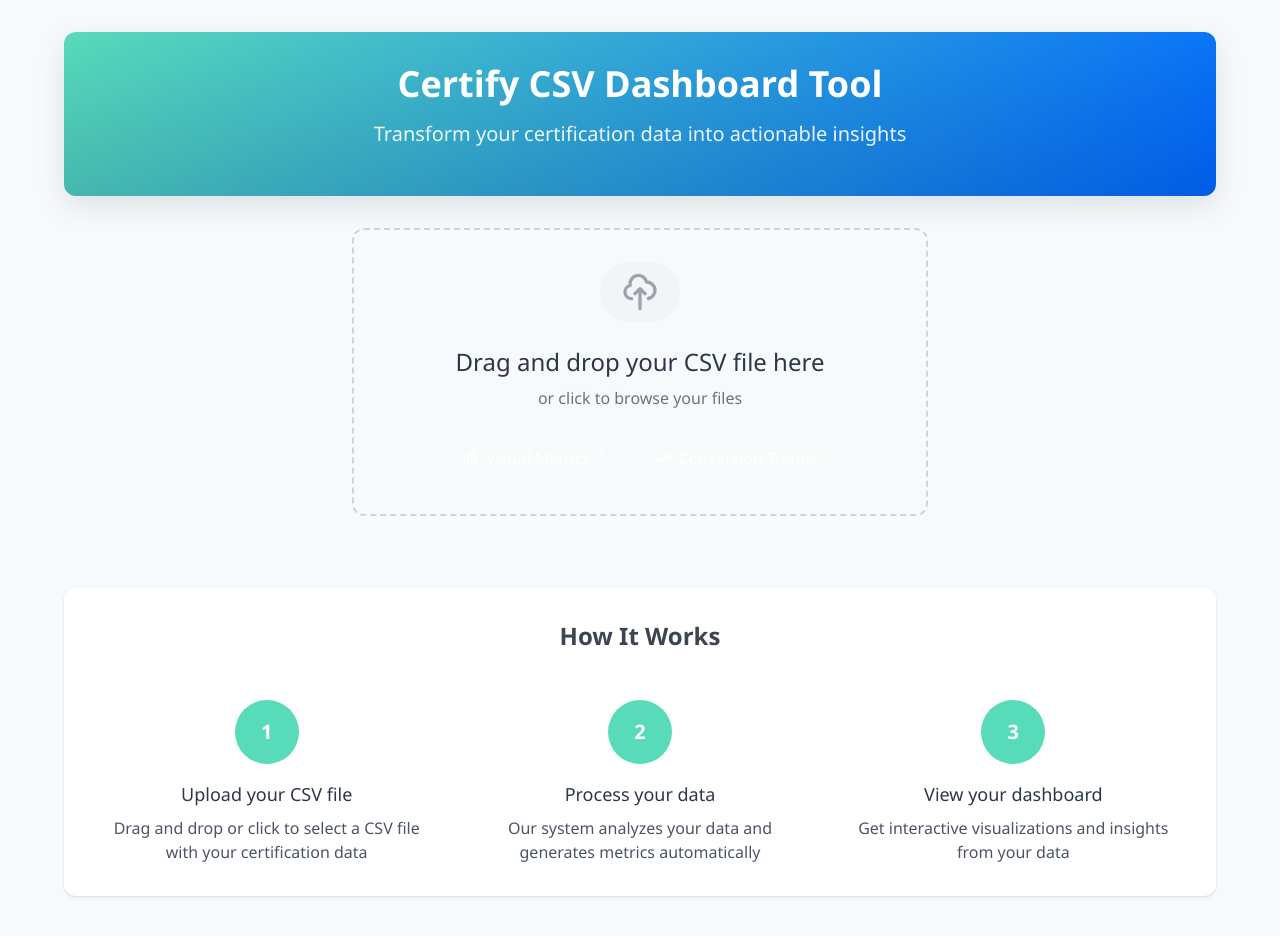
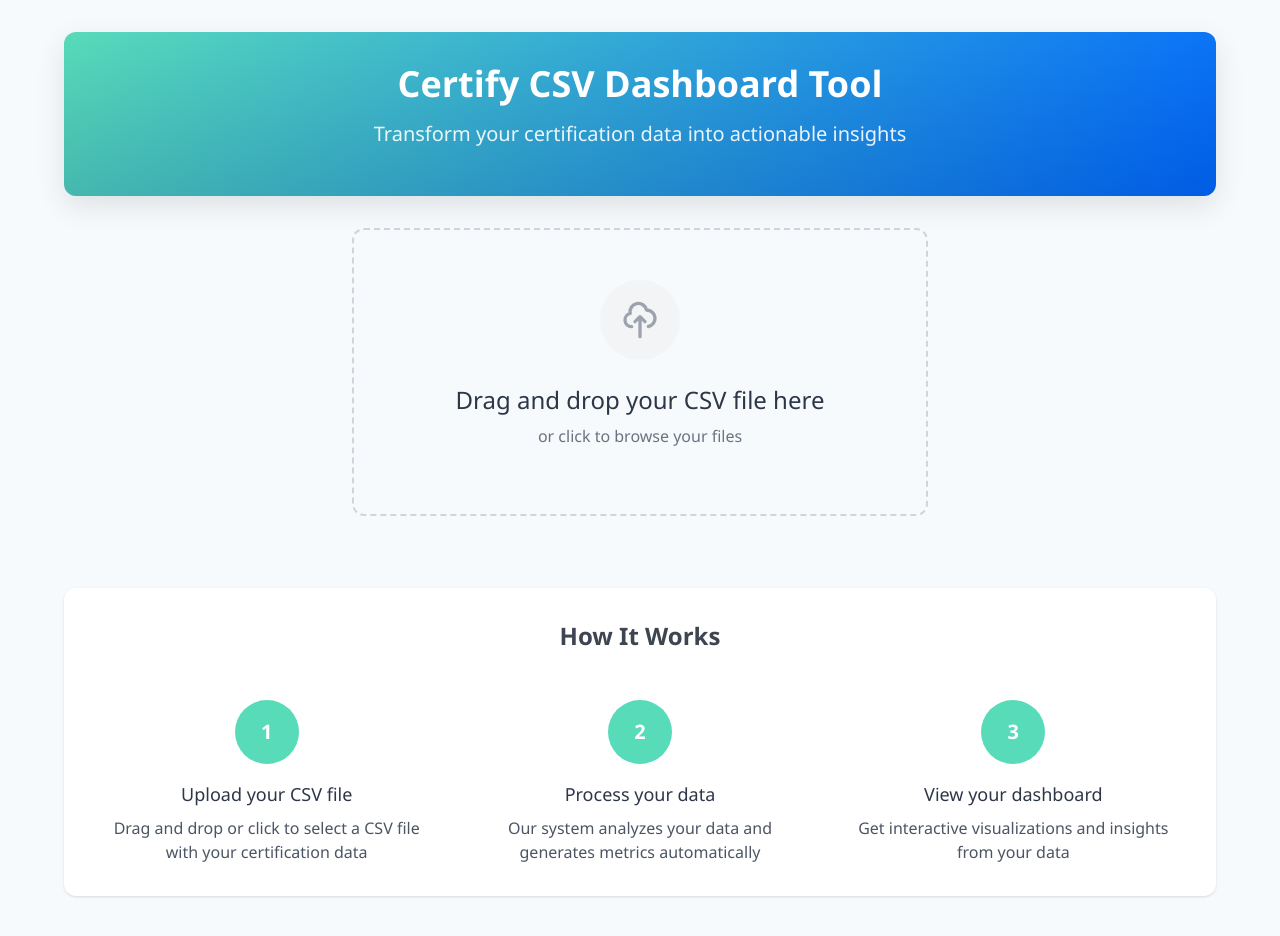
Before and after one commit to freshrandy/csv-to-dashboard, a React (Create React App) app: page / in a window 1280 px wide. Shown: the top 936 px of the page. Built offline with nearby package versions, Linux system fonts and the light colour scheme.

Commit message:
revert back edits and small splash screen edit.

```diff
--- a/src/ActivityMetrics.js
+++ b/src/ActivityMetrics.js
@@ -58,11 +58,6 @@ const ActivityMetrics = ({ metrics, config }) => {
       content:
         "The percentage of assessments that covered multiple floors. Multi-floor assessments are important for homes with more than one level.",
     },
-    multiCompleteHomes: {
-      title: "Multiple Complete Visits",
-      content:
-        "Number of unique addresses (including unit number) that have more than one 'Complete' assessment during the selected period.", // Content updated
-    },
   };
 
   // Extract data directly from the metrics object
@@ -109,12 +104,7 @@ const ActivityMetrics = ({ metrics, config }) => {
     return cards.filter((card) => shouldShowCard(card)).length;
   };
 
-  const column1Cards = [
-    "totalScans",
-    "uniqueVisits",
-    "activeEmployees",
-    "multiCompleteHomes",
-  ];
+  const column1Cards = ["totalScans", "uniqueVisits", "activeEmployees"];
   const column2Cards = ["conversionRate", "nodesInstalled", "nodesRecommended"];
   const column3Cards = ["installRatio", "avgRoomsTested", "multiFloorRate"];
 
@@ -215,18 +205,6 @@ const ActivityMetrics = ({ metrics, config }) => {
             />
           )}
 
-          {/* UPDATED Metric Card for Homes with Multiple COMPLETE Visits */}
-          {shouldShowCard("multiCompleteHomes") && (
-            <MetricCard
-              title="Multiple Complete Visits"
-              value={multiCompleteHomes}
-              subtitle="addresses with >1 complete assessment"
-              colorScheme="secondary"
-              tooltipContent={tooltipContent.multiCompleteHomes.content}
-              tooltipTitle={tooltipContent.multiCompleteHomes.title}
-            />
-          )}
-
           {renderInfoCard(1)}
         </div>
 
--- a/src/ConfigurationPanel.js
+++ b/src/ConfigurationPanel.js
@@ -91,23 +91,6 @@ const ConfigurationPanel = ({
                   )}
                 </div>
                 <span className="text-sm">Unique Homes</span>
-              </div>
-
-              {/* Multiple Complete Visits */}
-              <div
-                className="flex items-center p-2 rounded hover:bg-gray-50 cursor-pointer"
-                onClick={() => onToggleComponent("multiCompleteHomes")}
-              >
-                <div
-                  className={`w-4 h-4 rounded-full mr-2 flex items-center justify-center ${
-                    config.multiCompleteHomes ? "bg-teal-500" : "bg-gray-300"
-                  }`}
-                >
-                  {config.multiCompleteHomes && (
-                    <div className="w-2 h-2 bg-white rounded-full"></div>
-                  )}
-                </div>
-                <span className="text-sm">Multiple Complete Visits</span>
               </div>
 
               <div
--- a/src/Dashboard.js
+++ b/src/Dashboard.js
@@ -201,7 +201,6 @@ const Dashboard = ({
           installRatio: true,
           avgRoomsTested: true,
           multiFloorRate: true,
-          multiCompleteHomes: false,
         };
   });
 
--- a/src/ImprovedSplashScreen.js
+++ b/src/ImprovedSplashScreen.js
@@ -149,47 +149,6 @@ const ImprovedSplashScreen = ({ onFileSelect, file, isProcessing }) => {
               <p className="text-gray-500 mb-4">
                 or click to browse your files
               </p>
-
-              <div className="flex gap-4 mt-2">
-                <AnimatedFeaturePill
-                  icon={
-                    <svg
-                      className="w-4 h-4"
-                      fill="none"
-                      stroke="currentColor"
-                      viewBox="0 0 24 24"
-                    >
-                      <path
-                        strokeLinecap="round"
-                        strokeLinejoin="round"
-                        strokeWidth={2}
-                        d="M9 19v-6a2 2 0 00-2-2H5a2 2 0 00-2 2v6a2 2 0 002 2h2a2 2 0 002-2zm0 0V9a2 2 0 012-2h2a2 2 0 012 2v10m-6 0a2 2 0 002 2h2a2 2 0 002-2m0 0V5a2 2 0 012-2h2a2 2 0 012 2v14a2 2 0 01-2 2h-2a2 2 0 01-2-2z"
-                      />
-                    </svg>
-                  }
-                  text="Visual Metrics"
-                  delay={0.1}
-                />
-                <AnimatedFeaturePill
-                  icon={
-                    <svg
-                      className="w-4 h-4"
-                      fill="none"
-                      stroke="currentColor"
-                      viewBox="0 0 24 24"
-                    >
-                      <path
-                        strokeLinecap="round"
-                        strokeLinejoin="round"
-                        strokeWidth={2}
-                        d="M13 7h8m0 0v8m0-8l-8 8-4-4-6 6"
-                      />
-                    </svg>
-                  }
-                  text="Conversion Trends"
-                  delay={0.2}
-                />
-              </div>
             </>
           )}
         </div>
--- a/src/MetricsGlossary.js
+++ b/src/MetricsGlossary.js
@@ -27,13 +27,6 @@ const MetricsGlossary = ({ isOpen, onClose }) => {
         calculation: "Unique Visits ÷ Number of active employees",
         description:
           "Average number of unique locations assessed by each employee",
-      },
-      {
-        name: "Multiple Complete Visits",
-        calculation:
-          'Count of unique addresses (including unit) with more than one assessment record where Status = "Complete"',
-        description:
-          "Number of distinct locations that received more than one completed assessment during the period.",
       },
     ],
     installation: [
```
